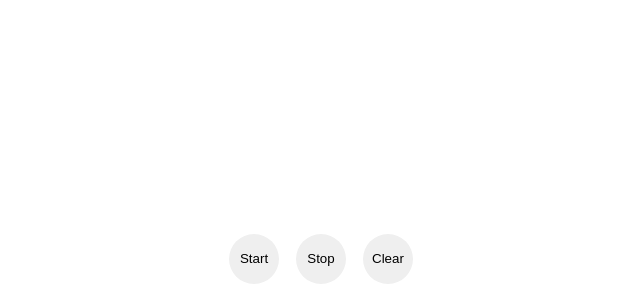
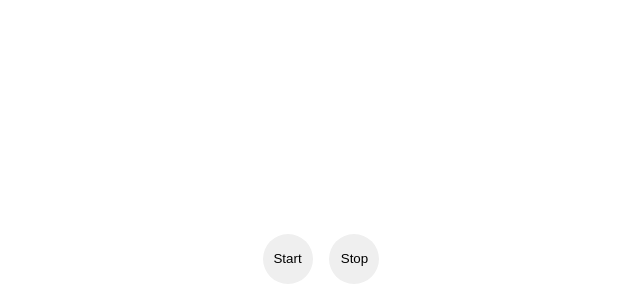
Before and after one commit to esadpyrenees/saisir, a plain HTML site: page index.html in a window 1280 px wide. Shown: the part 500-800 px from the top of the page, without its empty margins (319-959 px from the left). Drawn offline with Linux system fonts and the light colour scheme.

Commit message:
Removed unused button

```diff
--- a/index.html
+++ b/index.html
@@ -13,7 +13,7 @@
       <nav>
          <button id="button-play-ws" class="button-demo">Start </button>
          <button id="button-stop-ws" class="button-demo">Stop </button>
-         <button id="clear-all" class="button-demo">Clear </button>
+         <!-- <button id="clear-all" class="button-demo">Clear </button>-->
       </nav>
 
       <div id="wrapper">
```
